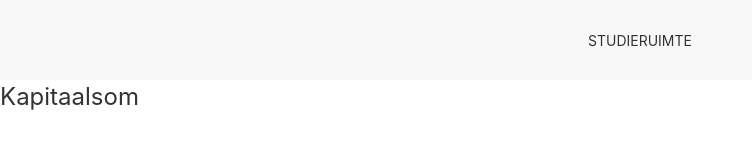
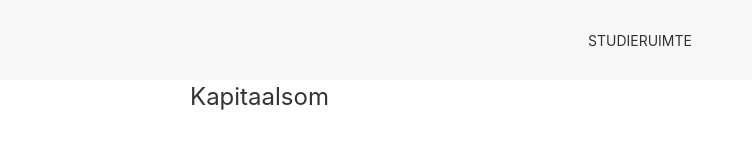
Before and after one commit to hotemetoot/uikit, a plain HTML site: page kapitaal-1.html in a window 1280 px wide. Shown: the whole page, without its empty margins (0-752 px from the left). Drawn offline with Linux system fonts and the light colour scheme.

Commit message:
container

```diff
--- a/kapitaal-1.html
+++ b/kapitaal-1.html
@@ -23,9 +23,8 @@
     </nav>
 
 <!--small container  -->
-<div class="uk-container-small">
+<div class="uk-container uk-container-small">
     <h1 class="uk-h3">Kapitaalsom</h1>
-
 </div>
 
 </body>
```
Also changed, not shown: index.html (+2 -0 lines).
